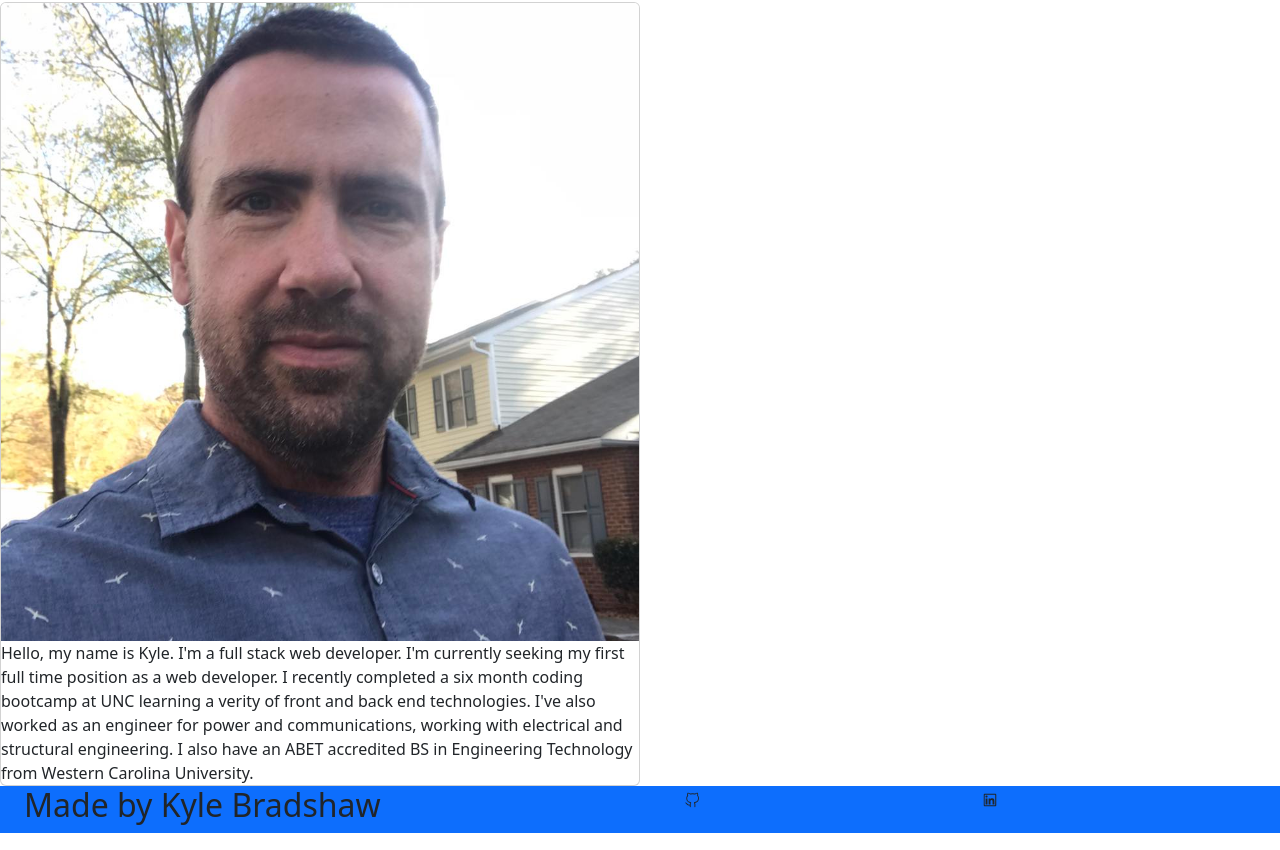
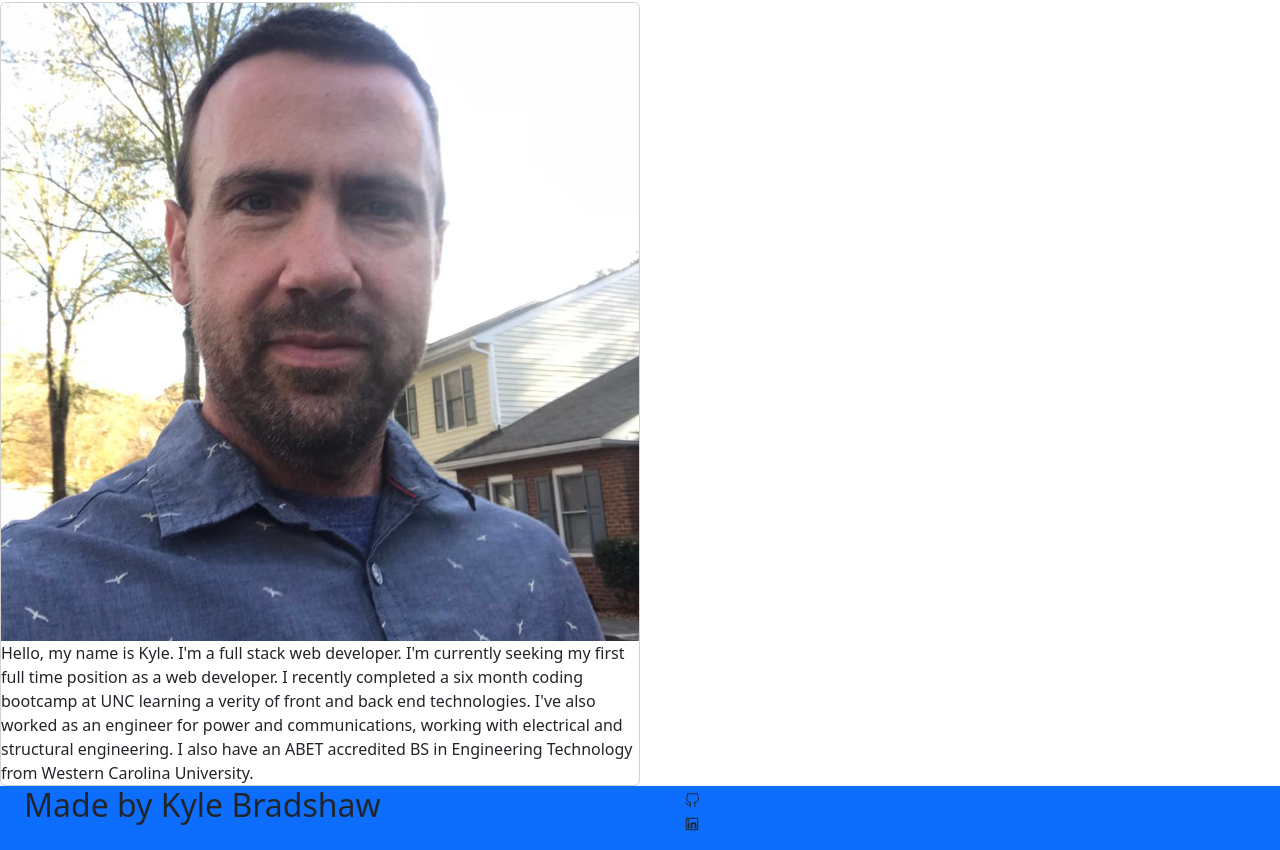
Before and after one commit to kabradshaw1/Portfolio-3, a React (Create React App) app: page / in a window 1280 px wide. Shown: the part 140-990 px from the top of the page. Built offline with nearby package versions, Linux system fonts and the light colour scheme.

Commit message:
learning the things

```diff
--- a/src/components/Footer/index.js
+++ b/src/components/Footer/index.js
@@ -10,12 +10,12 @@ function Footer() {
     <footer className='bg-primary container-fluid'>
       <Container fluid>
         <Row>
-          <Col>
+          <Col lg='6'>
           <h2 >Made by Kyle Bradshaw</h2>
           </Col>
-          <Col>
+          <Col xs={1}>
             <p>
-              <ul >
+              <ul>
                 <Row>
                   <Col>
                     <a  href="https://github.com/kabradshaw1">
```
Lines whose indentation alone changed are shown as unchanged.
